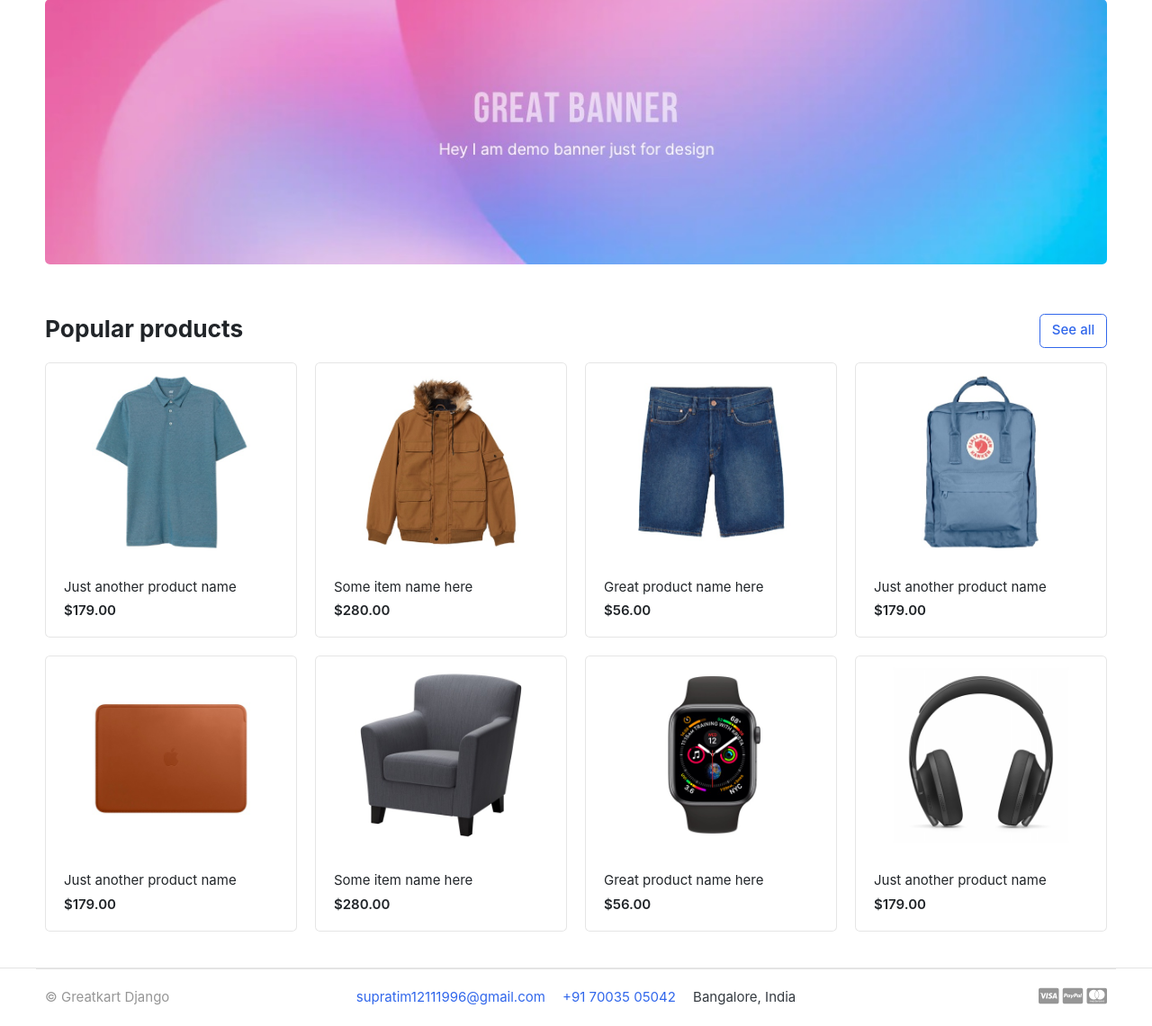
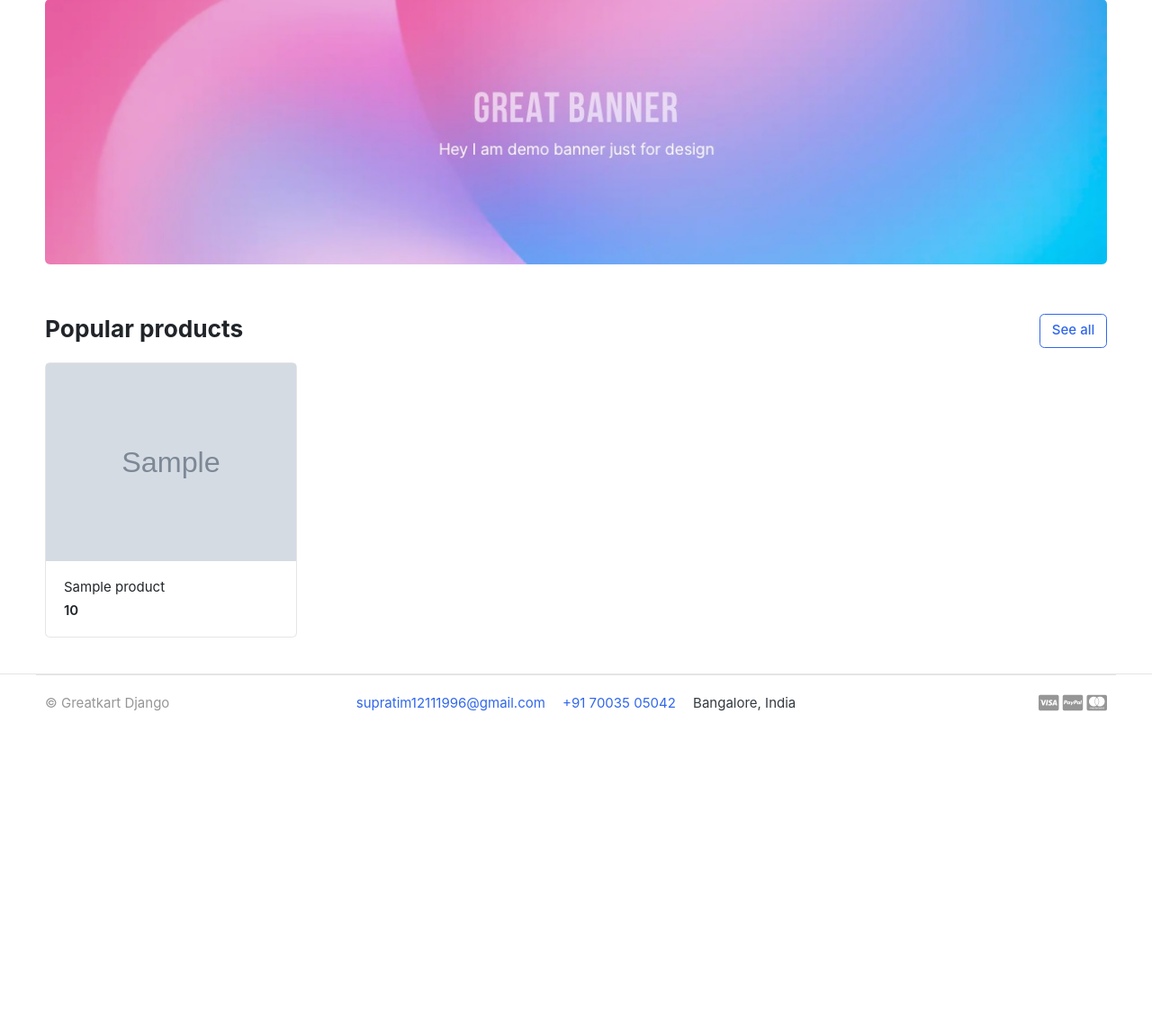
Before and after one commit to supratim-sc/Greatkart-Django, a Django app: page / in a window 1280 px wide. Shown: the part 139-1280 px from the top of the page at 90% size. After the commit the page ends 930 px from the top, so only its background shows below. Run offline with Django 5.2, Linux system fonts and the light colour scheme; tables that the repository leaves empty hold one stand-in row (values such as "Sample post"); grey boxes marked "Sample" are stand-in pictures; some libraries are stand-ins or nearby versions; some web fonts are replaced.

Commit message:
filter products which are currently available and show them on homepage

```diff
--- a/greatkart/views.py
+++ b/greatkart/views.py
@@ -1,4 +1,9 @@
 from django.shortcuts import render
+from store.models import Product
 
 def home(request):
-    return render(request, 'index.html')
+    products = Product.objects.filter(is_available=True)
+    context = {
+        'products' : products,
+    }
+    return render(request, 'index.html', context)
--- a/templates/index.html
+++ b/templates/index.html
@@ -1,7 +1,4 @@
-{% extends 'base.html' %}
-{% load static %}
-
-{% block content %}
+{% extends 'base.html' %} {% load static %} {% block content %}
 <section class="section-name padding-y-sm">
   <div class="container">
     <header class="section-heading">
@@ -13,126 +10,21 @@
     <!-- sect-heading -->
 
     <div class="row">
+      {% for product in products %}
       <div class="col-md-3">
         <div class="card card-product-grid">
           <a href="./product-detail.html" class="img-wrap">
-            <img src="{% static 'images/items/1.jpg' %}" />
+            <img src="{{ product.images.url }}" />
           </a>
           <figcaption class="info-wrap">
-            <a href="./product-detail.html" class="title"
-              >Just another product name</a
-            >
-            <div class="price mt-1">$179.00</div>
+            <a href="./product-detail.html" class="title">{{ product.name }}</a>
+            <div class="price mt-1">{{ product.price }}</div>
             <!-- price-wrap.// -->
           </figcaption>
         </div>
       </div>
       <!-- col.// -->
-      <div class="col-md-3">
-        <div class="card card-product-grid">
-          <a href="./product-detail.html" class="img-wrap">
-            <img src="{% static 'images/items/2.jpg' %}" />
-          </a>
-          <figcaption class="info-wrap">
-            <a href="./product-detail.html" class="title"
-              >Some item name here</a
-            >
-            <div class="price mt-1">$280.00</div>
-            <!-- price-wrap.// -->
-          </figcaption>
-        </div>
-      </div>
-      <!-- col.// -->
-      <div class="col-md-3">
-        <div class="card card-product-grid">
-          <a href="./product-detail.html" class="img-wrap">
-            <img src="{% static 'images/items/3.jpg' %}" />
-          </a>
-          <figcaption class="info-wrap">
-            <a href="./product-detail.html" class="title"
-              >Great product name here</a
-            >
-            <div class="price mt-1">$56.00</div>
-            <!-- price-wrap.// -->
-          </figcaption>
-        </div>
-      </div>
-      <!-- col.// -->
-      <div class="col-md-3">
-        <div class="card card-product-grid">
-          <a href="./product-detail.html" class="img-wrap">
-            <img src="{% static 'images/items/4.jpg' %}" />
-          </a>
-          <figcaption class="info-wrap">
-            <a href="./product-detail.html" class="title"
-              >Just another product name</a
-            >
-            <div class="price mt-1">$179.00</div>
-            <!-- price-wrap.// -->
-          </figcaption>
-        </div>
-      </div>
-      <!-- col.// -->
-      <div class="col-md-3">
-        <div class="card card-product-grid">
-          <a href="./product-detail.html" class="img-wrap">
-            <img src="{% static 'images/items/5.jpg' %}" />
-          </a>
-          <figcaption class="info-wrap">
-            <a href="./product-detail.html" class="title"
-              >Just another product name</a
-            >
-            <div class="price mt-1">$179.00</div>
-            <!-- price-wrap.// -->
-          </figcaption>
-        </div>
-      </div>
-      <!-- col.// -->
-      <div class="col-md-3">
-        <div class="card card-product-grid">
-          <a href="./product-detail.html" class="img-wrap">
-            <img src="{% static 'images/items/6.jpg' %}" />
-          </a>
-          <figcaption class="info-wrap">
-            <a href="./product-detail.html" class="title"
-              >Some item name here</a
-            >
-            <div class="price mt-1">$280.00</div>
-            <!-- price-wrap.// -->
-          </figcaption>
-        </div>
-      </div>
-      <!-- col.// -->
-      <div class="col-md-3">
-        <div class="card card-product-grid">
-          <a href="./product-detail.html" class="img-wrap">
-            <img src="{% static 'images/items/7.jpg' %}" />
-          </a>
-          <figcaption class="info-wrap">
-            <a href="./product-detail.html" class="title"
-              >Great product name here</a
-            >
-            <div class="price mt-1">$56.00</div>
-            <!-- price-wrap.// -->
-          </figcaption>
-        </div>
-      </div>
-      <!-- col.// -->
-      <div class="col-md-3">
-        <div class="card card-product-grid">
-          <a href="./product-detail.html" class="img-wrap">
-            <img src="{% static 'images/items/9.jpg' %}" />
-          </a>
-          <figcaption class="info-wrap">
-            <a href="./product-detail.html" class="title"
-              >Just another product name</a
-            >
-            <div class="price mt-1">$179.00</div>
-            <!-- price-wrap.// -->
-          </figcaption>
-        </div>
-      </div>
-      <!-- col.// -->
+      {% endfor %}
     </div>
     <!-- row.// -->
   </div>
```
